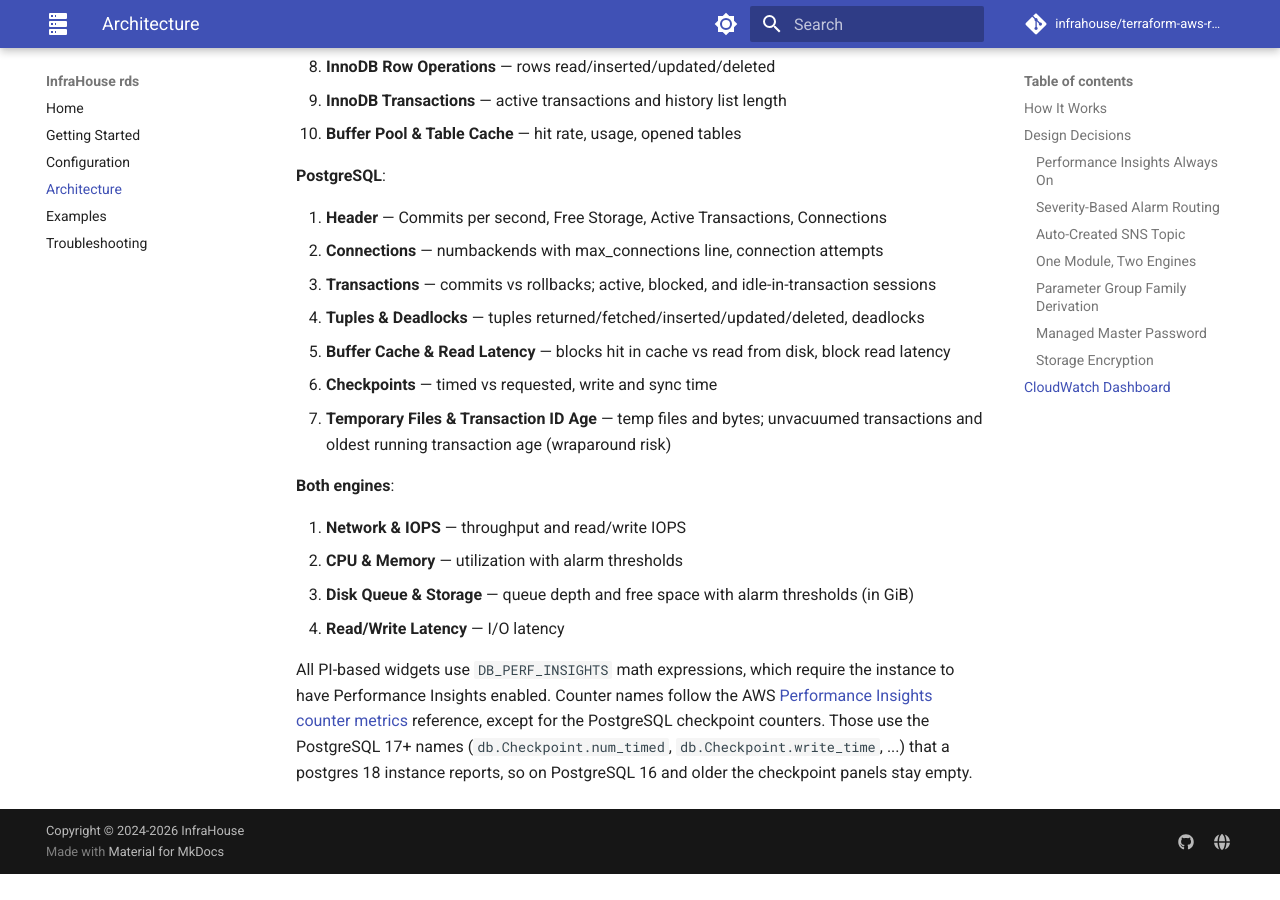
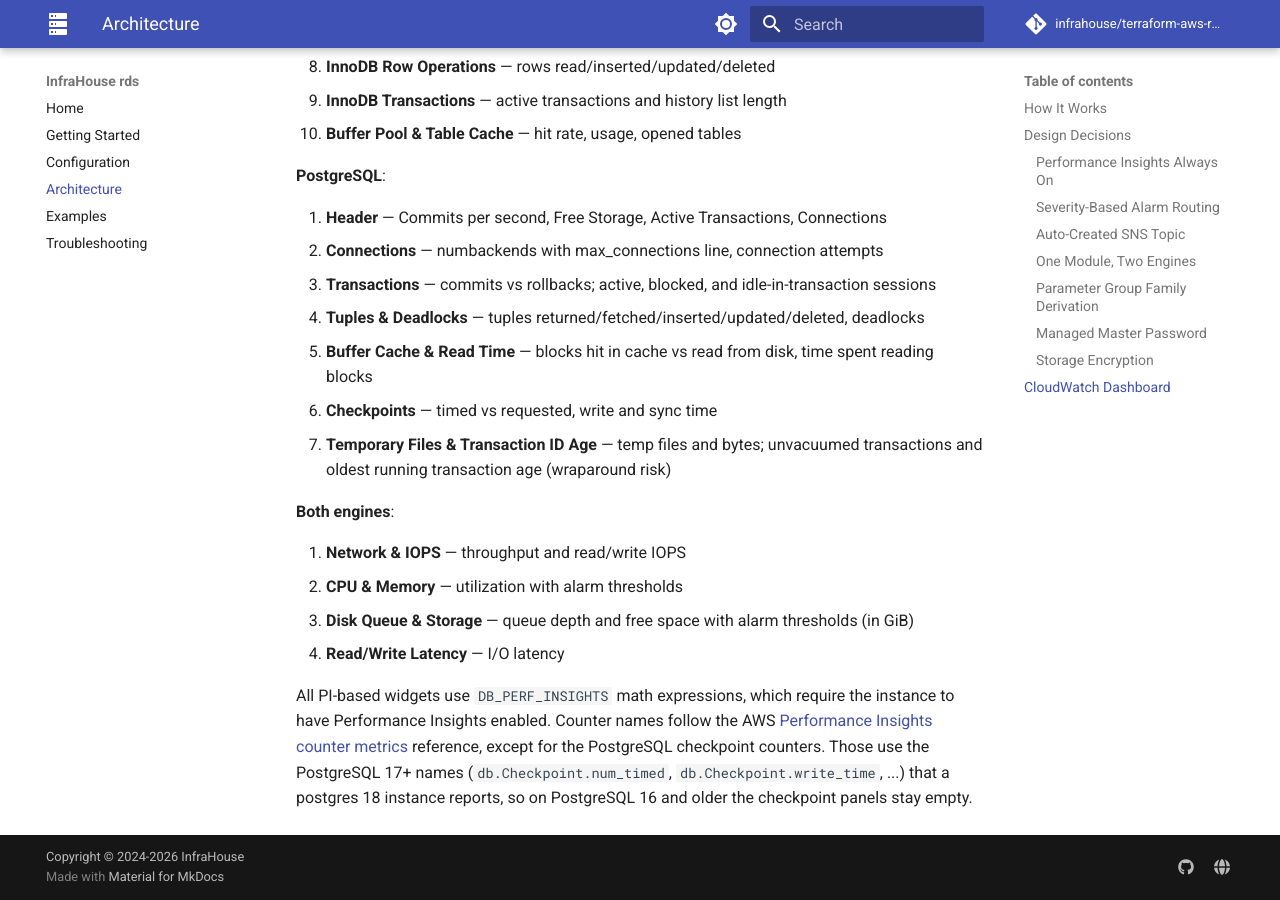
Before and after one commit to infrahouse/terraform-aws-rds, an MkDocs documentation site: the page built from docs/architecture.md, in a window 1280 px wide and 900 px high, scrolled down 3077 px. Built offline with MkDocs 1.6.1 and Material for MkDocs 9.7.7, drawn with Linux system fonts in a browser that asks for light colours; comment, search, counter and statistics services are not loaded; before the commit the page ends 3951 px from its top, so only the background shows below that.

Commit message:
fix: chart PostgreSQL block read time instead of read latency
db.IO.read_latency is derived from blk_read_time / blks_read, and
Performance Insights only lists it when there were recent disk reads,
so the panel and the counter check were flaky on an idle instance.
Chart the underlying db.IO.blk_read_time counter instead.

Co-Authored-By: Claude Opus 5.5 <noreply@anthropic.com>

```diff
--- a/docs/architecture.md
+++ b/docs/architecture.md
@@ -93,7 +93,7 @@ Each engine gets its own Performance Insights panels, followed by the same syste
 2. **Connections** — numbackends with max_connections line, connection attempts
 3. **Transactions** — commits vs rollbacks; active, blocked, and idle-in-transaction sessions
 4. **Tuples & Deadlocks** — tuples returned/fetched/inserted/updated/deleted, deadlocks
-5. **Buffer Cache & Read Latency** — blocks hit in cache vs read from disk, block read latency
+5. **Buffer Cache & Read Time** — blocks hit in cache vs read from disk, time spent reading blocks
 6. **Checkpoints** — timed vs requested, write and sync time
 7. **Temporary Files & Transaction ID Age** — temp files and bytes; unvacuumed transactions and
    oldest running transaction age (wraparound risk)
```
Also changed, not shown: 1 other file.
